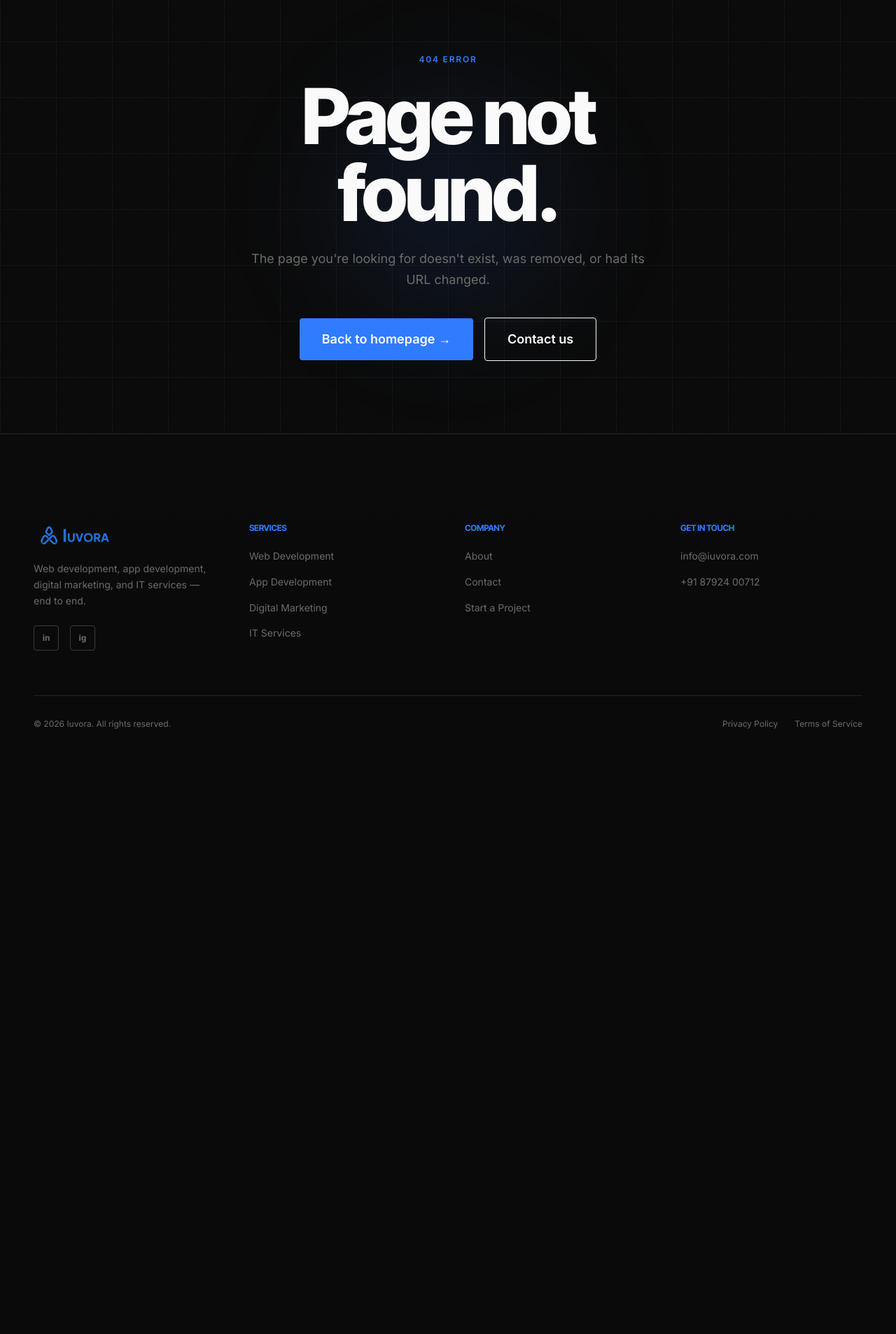
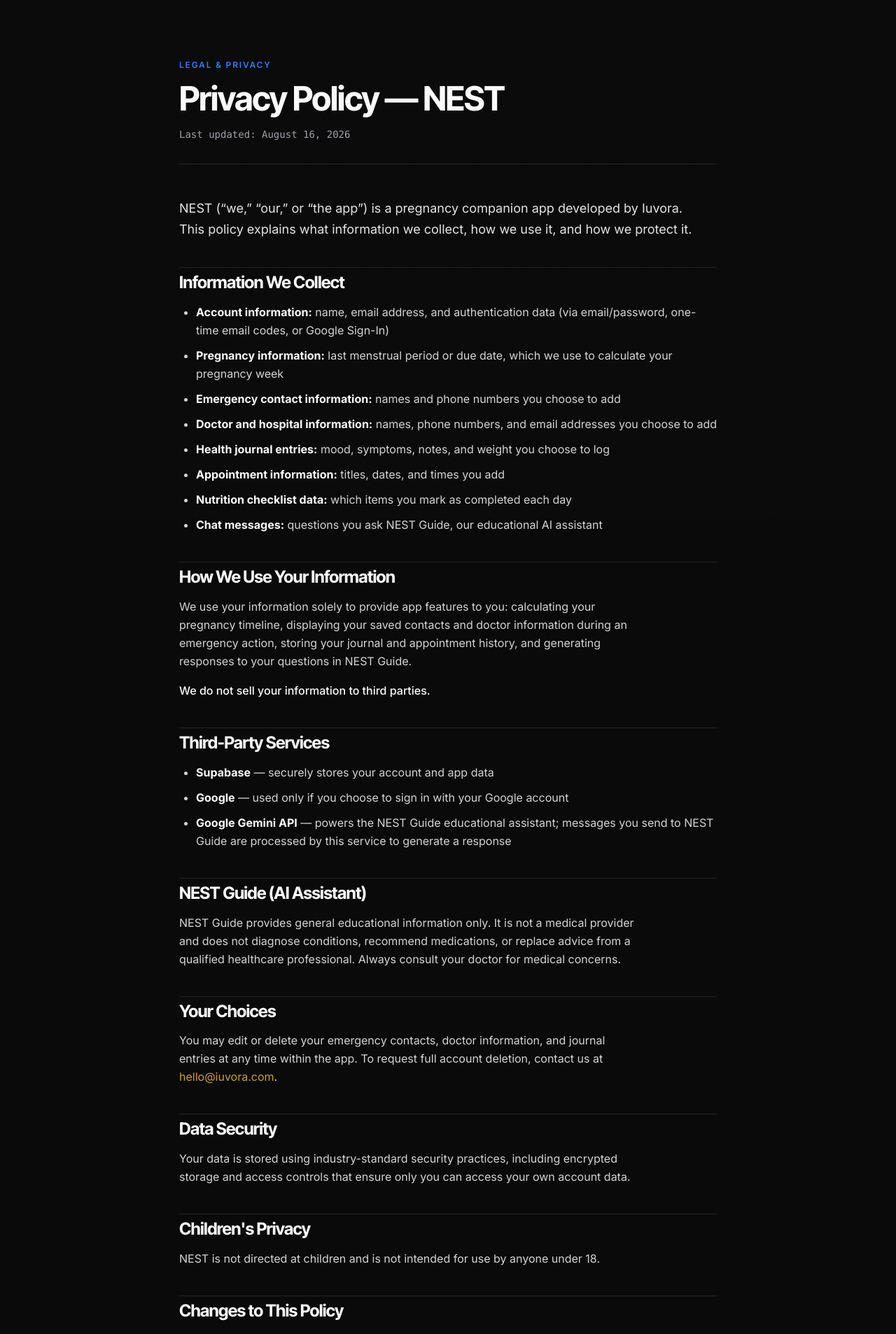
Before and after one commit to Mrithyunjay02/IUVORA, a Next.js app: page /nest-privacy-policy in a window 1280 px wide. Before the commit this address had no page. Shown: the part 60-1967 px from the top of the page at 70% size. Before the commit the page ends 1231 px from the top, so only its background shows below. Built offline with nearby package versions, Linux system fonts and the light colour scheme.

Commit message:
Add NEST privacy policy page

```diff
--- /dev/null
+++ b/app/nest-privacy-policy/page.tsx
@@ -0,0 +1,214 @@
+import type { Metadata } from "next";
+import { ScrollThemeProvider } from "@/components/scroll/ScrollThemeProvider";
+import { SectionWrapper } from "@/components/ui/SectionWrapper";
+
+export const metadata: Metadata = {
+  title: "Privacy Policy — NEST",
+  description:
+    "Privacy Policy for the NEST pregnancy companion application developed by Iuvora. Learn how we collect, use, and protect your information.",
+  openGraph: {
+    title: "Privacy Policy — NEST | Iuvora",
+    description:
+      "Privacy Policy for the NEST pregnancy companion application developed by Iuvora.",
+    url: "https://iuvora.com/nest-privacy-policy",
+  },
+  robots: {
+    index: true,
+    follow: true,
+  },
+};
+
+export default function NestPrivacyPolicyPage() {
+  return (
+    <>
+      <ScrollThemeProvider />
+
+      <SectionWrapper theme="dark" id="nest-privacy-policy" noPad>
+        <div
+          className="relative container-grid"
+          style={{ paddingTop: "9rem", paddingBottom: "6rem" }}
+        >
+          <div className="max-w-3xl mx-auto">
+            {/* Header */}
+            <div className="mb-12 border-b border-white/10 pb-8">
+              <span className="eyebrow mb-3 block">Legal & Privacy</span>
+              <h1
+                className="text-3xl sm:text-4xl md:text-5xl font-bold tracking-tight text-white mb-4"
+                style={{ fontFamily: "var(--font-display)" }}
+              >
+                Privacy Policy — NEST
+              </h1>
+              <p className="text-sm font-mono text-zinc-400">
+                Last updated: August 16, 2026
+              </p>
+            </div>
+
+            {/* Document Content */}
+            <div className="prose prose-invert max-w-none text-zinc-300 space-y-10 leading-relaxed text-base">
+              <section>
+                <p className="text-lg text-zinc-200 leading-relaxed">
+                  NEST (&ldquo;we,&rdquo; &ldquo;our,&rdquo; or &ldquo;the app&rdquo;) is a pregnancy companion app developed by Iuvora. This policy explains what information we collect, how we use it, and how we protect it.
+                </p>
+              </section>
+
+              <section className="space-y-4">
+                <h2
+                  className="text-2xl font-bold text-white tracking-tight pt-2 border-t border-white/10"
+                  style={{ fontFamily: "var(--font-display)" }}
+                >
+                  Information We Collect
+                </h2>
+                <ul className="list-disc pl-6 space-y-2.5 text-zinc-300">
+                  <li>
+                    <strong className="text-white">Account information:</strong> name, email address, and authentication data (via email/password, one-time email codes, or Google Sign-In)
+                  </li>
+                  <li>
+                    <strong className="text-white">Pregnancy information:</strong> last menstrual period or due date, which we use to calculate your pregnancy week
+                  </li>
+                  <li>
+                    <strong className="text-white">Emergency contact information:</strong> names and phone numbers you choose to add
+                  </li>
+                  <li>
+                    <strong className="text-white">Doctor and hospital information:</strong> names, phone numbers, and email addresses you choose to add
+                  </li>
+                  <li>
+                    <strong className="text-white">Health journal entries:</strong> mood, symptoms, notes, and weight you choose to log
+                  </li>
+                  <li>
+                    <strong className="text-white">Appointment information:</strong> titles, dates, and times you add
+                  </li>
+                  <li>
+                    <strong className="text-white">Nutrition checklist data:</strong> which items you mark as completed each day
+                  </li>
+                  <li>
+                    <strong className="text-white">Chat messages:</strong> questions you ask NEST Guide, our educational AI assistant
+                  </li>
+                </ul>
+              </section>
+
+              <section className="space-y-4">
+                <h2
+                  className="text-2xl font-bold text-white tracking-tight pt-2 border-t border-white/10"
+                  style={{ fontFamily: "var(--font-display)" }}
+                >
+                  How We Use Your Information
+                </h2>
+                <p>
+                  We use your information solely to provide app features to you: calculating your pregnancy timeline, displaying your saved contacts and doctor information during an emergency action, storing your journal and appointment history, and generating responses to your questions in NEST Guide.
+                </p>
+                <p className="font-medium text-white">
+                  We do not sell your information to third parties.
+                </p>
+              </section>
+
+              <section className="space-y-4">
+                <h2
+                  className="text-2xl font-bold text-white tracking-tight pt-2 border-t border-white/10"
+                  style={{ fontFamily: "var(--font-display)" }}
+                >
+                  Third-Party Services
+                </h2>
+                <ul className="list-disc pl-6 space-y-2.5 text-zinc-300">
+                  <li>
+                    <strong className="text-white">Supabase</strong> — securely stores your account and app data
+                  </li>
+                  <li>
+                    <strong className="text-white">Google</strong> — used only if you choose to sign in with your Google account
+                  </li>
+                  <li>
+                    <strong className="text-white">Google Gemini API</strong> — powers the NEST Guide educational assistant; messages you send to NEST Guide are processed by this service to generate a response
+                  </li>
+                </ul>
+              </section>
+
+              <section className="space-y-4">
+                <h2
+                  className="text-2xl font-bold text-white tracking-tight pt-2 border-t border-white/10"
+                  style={{ fontFamily: "var(--font-display)" }}
+                >
+                  NEST Guide (AI Assistant)
+                </h2>
+                <p>
+                  NEST Guide provides general educational information only. It is not a medical provider and does not diagnose conditions, recommend medications, or replace advice from a qualified healthcare professional. Always consult your doctor for medical concerns.
+                </p>
+              </section>
+
+              <section className="space-y-4">
+                <h2
+                  className="text-2xl font-bold text-white tracking-tight pt-2 border-t border-white/10"
+                  style={{ fontFamily: "var(--font-display)" }}
+                >
+                  Your Choices
+                </h2>
+                <p>
+                  You may edit or delete your emergency contacts, doctor information, and journal entries at any time within the app. To request full account deletion, contact us at{" "}
+                  <a
+                    href="mailto:hello@iuvora.com"
+                    className="text-[#C9A227] hover:underline underline-offset-4"
+                  >
+                    hello@iuvora.com
+                  </a>
+                  .
+                </p>
+              </section>
+
+              <section className="space-y-4">
+                <h2
+                  className="text-2xl font-bold text-white tracking-tight pt-2 border-t border-white/10"
+                  style={{ fontFamily: "var(--font-display)" }}
+                >
+                  Data Security
+                </h2>
+                <p>
+                  Your data is stored using industry-standard security practices, including encrypted storage and access controls that ensure only you can access your own account data.
+                </p>
+              </section>
+
+              <section className="space-y-4">
+                <h2
+                  className="text-2xl font-bold text-white tracking-tight pt-2 border-t border-white/10"
+                  style={{ fontFamily: "var(--font-display)" }}
+                >
+                  Children&apos;s Privacy
+                </h2>
+                <p>
+                  NEST is not directed at children and is not intended for use by anyone under 18.
+                </p>
+              </section>
+
+              <section className="space-y-4">
+                <h2
+                  className="text-2xl font-bold text-white tracking-tight pt-2 border-t border-white/10"
+                  style={{ fontFamily: "var(--font-display)" }}
+                >
+                  Changes to This Policy
+                </h2>
+                <p>
+                  We may update this policy from time to time. Continued use of the app after changes constitutes acceptance of the updated policy.
+                </p>
+              </section>
+
+              <section className="space-y-4">
+                <h2
+                  className="text-2xl font-bold text-white tracking-tight pt-2 border-t border-white/10"
+                  style={{ fontFamily: "var(--font-display)" }}
+                >
+                  Contact Us
+                </h2>
+                <p>
+                  Questions about this policy can be sent to{" "}
+                  <a
+                    href="mailto:info@iuvora.com"
+                    className="text-[#C9A227] hover:underline underline-offset-4"
+                  >
+                    info@iuvora.com
+                  </a>
+                </p>
+              </section>
+            </div>
+          </div>
+        </div>
+      </SectionWrapper>
+    </>
+  );
+}
```
